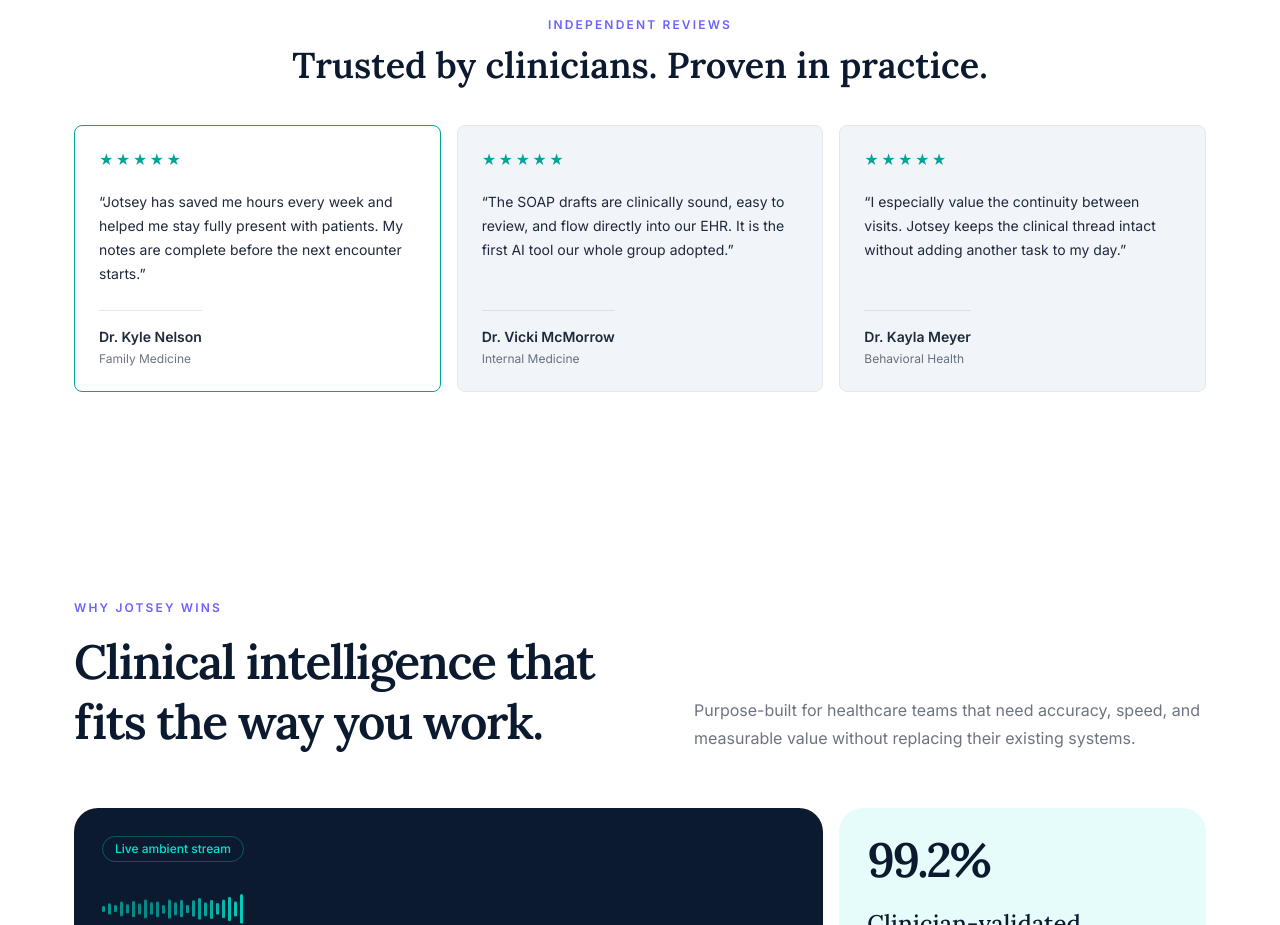
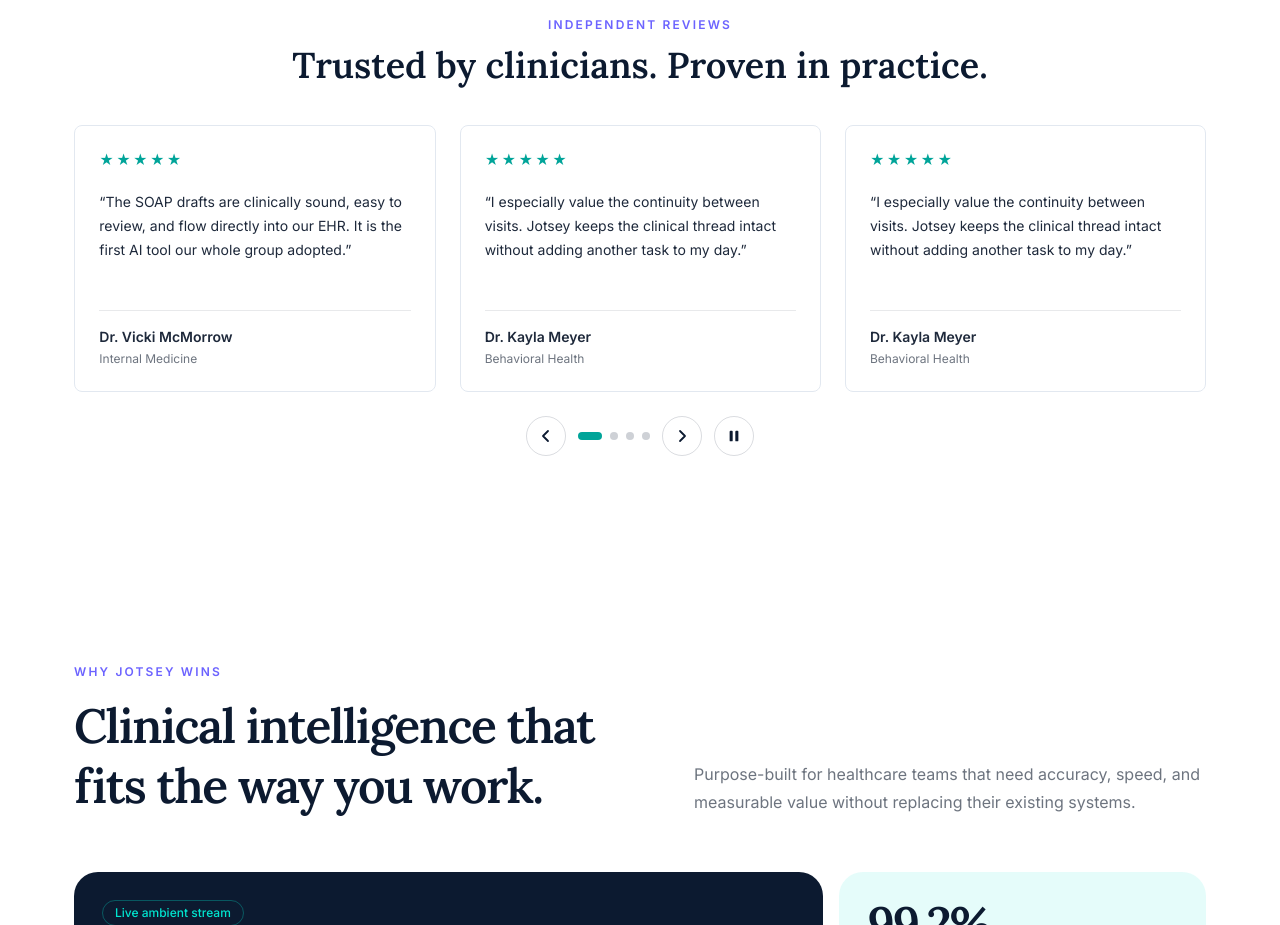
Before and after one commit to sumqdevelopers/Jotsey-landing-page, a React (Vite) app: page / in a window 1280 px wide. Shown: the part 2400-3325 px from the top of the page. Built offline with nearby package versions, Linux system fonts and the light colour scheme; the HTML template or start-up script is replaced by a standard one.

Commit message:
Turn reviews into an auto-sliding carousel with swipe, dots and pause control

```diff
--- a/src/data/reviews.ts
+++ b/src/data/reviews.ts
@@ -19,4 +19,20 @@
     name: "Dr. Kayla Meyer",
     role: "Behavioral Health",
   },
+    {
+    quote:
+      "I especially value the continuity between visits. Jotsey keeps the clinical thread intact without adding another task to my day.",
+    name: "Dr. Kayla Meyer",
+    role: "Behavioral Health",
+  },    {
+    quote:
+      "I especially value the continuity between visits. Jotsey keeps the clinical thread intact without adding another task to my day.",
+    name: "Dr. Kayla Meyer",
+    role: "Behavioral Health",
+  },    {
+    quote:
+      "I especially value the continuity between visits. Jotsey keeps the clinical thread intact without adding another task to my day.",
+    name: "Dr. Kayla Meyer",
+    role: "Behavioral Health",
+  },
 ]
--- /dev/null
+++ b/src/hooks/useCarousel.ts
@@ -0,0 +1,95 @@
+import { useCallback, useEffect, useRef, useState } from "react"
+
+interface CarouselOptions {
+  /** Delay between automatic advances. */
+  intervalMs?: number
+}
+
+/**
+ * State for a scroll-snap carousel: which slide is first in view, how many fit,
+ * prev/next/dot navigation, and auto-advance that pauses on hover, focus, touch,
+ * a hidden tab, the visitor's pause button, or a reduced-motion preference.
+ */
+export function useCarousel(count: number, { intervalMs = 5000 }: CarouselOptions = {}) {
+  const trackRef = useRef<HTMLDivElement>(null)
+  const [index, setIndex] = useState(0)
+  const [perView, setPerView] = useState(1)
+  const [playing, setPlaying] = useState(true)
+  const [interacting, setInteracting] = useState(false)
+  const [reduceMotion] = useState(
+    () => window.matchMedia("(prefers-reduced-motion: reduce)").matches,
+  )
+  const pages = Math.max(1, count - perView + 1)
+
+  /** Distance between the starts of two neighbouring slides. */
+  const step = useCallback(() => {
+    const track = trackRef.current
+    const first = track?.firstElementChild as HTMLElement | null
+    if (!track || !first) return 0
+    const gap = Number.parseFloat(getComputedStyle(track).columnGap) || 0
+    return first.offsetWidth + gap
+  }, [])
+
+  // Keep "slides per view" and the current slide in sync with layout and scrolling.
+  useEffect(() => {
+    const track = trackRef.current
+    if (!track) return
+    const sync = () => {
+      const size = step()
+      if (!size) return
+      const fit = Math.max(1, Math.round((track.clientWidth + size - track.firstElementChild!.clientWidth) / size))
+      setPerView(fit)
+      setIndex(Math.min(Math.round(track.scrollLeft / size), Math.max(0, count - fit)))
+    }
+    sync()
+    const observer = new ResizeObserver(sync)
+    observer.observe(track)
+    track.addEventListener("scroll", sync, { passive: true })
+    return () => {
+      observer.disconnect()
+      track.removeEventListener("scroll", sync)
+    }
+  }, [count, step])
+
+  const goTo = useCallback(
+    (target: number) => {
+      const track = trackRef.current
+      if (!track) return
+      const clamped = ((target % pages) + pages) % pages
+      track.scrollTo({ left: clamped * step(), behavior: reduceMotion ? "auto" : "smooth" })
+    },
+    [pages, step, reduceMotion],
+  )
+
+  // Auto-advance; restarting on every slide change resets the timer after manual moves.
+  const autoplay = playing && !interacting && !reduceMotion && pages > 1
+  useEffect(() => {
+    if (!autoplay) return
+    const timer = window.setTimeout(() => {
+      if (!document.hidden) goTo(index + 1)
+    }, intervalMs)
+    return () => window.clearTimeout(timer)
+  }, [autoplay, index, goTo, intervalMs])
+
+  const interactionHandlers = {
+    onMouseEnter: () => setInteracting(true),
+    onMouseLeave: () => setInteracting(false),
+    onFocus: () => setInteracting(true),
+    onBlur: () => setInteracting(false),
+    onTouchStart: () => setInteracting(true),
+    onTouchEnd: () => setInteracting(false),
+  }
+
+  return {
+    trackRef,
+    index,
+    pages,
+    perView,
+    goTo,
+    playing,
+    togglePlaying: () => setPlaying((value) => !value),
+    canAutoplay: !reduceMotion && pages > 1,
+    autoplaying: autoplay,
+    interactionHandlers,
+  }
+}
--- /dev/null
+++ b/src/sections/reviews/CarouselControls.tsx
@@ -0,0 +1,73 @@
+import { cx } from "@/lib/cx"
+
+interface CarouselControlsProps {
+  pages: number
+  index: number
+  onSelect: (index: number) => void
+  canAutoplay: boolean
+  playing: boolean
+  onTogglePlaying: () => void
+  label: string
+}
+
+const iconButton =
+  "grid size-10 place-items-center rounded-full border border-ink/15 text-ink transition-colors hover:border-accent-teal hover:text-accent-teal"
+
+export default function CarouselControls({
+  pages,
+  index,
+  onSelect,
+  canAutoplay,
+  playing,
+  onTogglePlaying,
+  label,
+}: CarouselControlsProps) {
+  return (
+    <div className="mt-6 flex items-center justify-center gap-3">
+      <button className={iconButton} type="button" onClick={() => onSelect(index - 1)} aria-label={`Previous ${label}`}>
+        <svg className="size-4" viewBox="0 0 16 16" fill="none" stroke="currentColor" strokeWidth="1.8" strokeLinecap="round" strokeLinejoin="round" aria-hidden="true">
+          <path d="M10 3 5 8l5 5" />
+        </svg>
+      </button>
+      <div className="flex items-center gap-2">
+        {Array.from({ length: pages }, (_, page) => (
+          <button
+            className={cx(
+              "h-2 rounded-full transition-all duration-300",
+              page === index ? "w-6 bg-accent-teal" : "w-2 bg-ink/20 hover:bg-ink/40",
+            )}
+            key={page}
+            type="button"
+            onClick={() => onSelect(page)}
+            aria-label={`Go to ${label} ${page + 1}`}
+            aria-current={page === index ? "true" : undefined}
+          />
+        ))}
+      </div>
+      <button className={iconButton} type="button" onClick={() => onSelect(index + 1)} aria-label={`Next ${label}`}>
+        <svg className="size-4" viewBox="0 0 16 16" fill="none" stroke="currentColor" strokeWidth="1.8" strokeLinecap="round" strokeLinejoin="round" aria-hidden="true">
+          <path d="m6 3 5 5-5 5" />
+        </svg>
+      </button>
+      {canAutoplay && (
+        <button
+          className={iconButton}
+          type="button"
+          onClick={onTogglePlaying}
+          aria-label={playing ? "Pause automatic sliding" : "Resume automatic sliding"}
+        >
+          {playing ? (
+            <svg className="size-3.5" viewBox="0 0 16 16" fill="currentColor" aria-hidden="true">
+              <rect x="3" y="2" width="3.5" height="12" rx="1" />
+              <rect x="9.5" y="2" width="3.5" height="12" rx="1" />
+            </svg>
+          ) : (
+            <svg className="size-3.5" viewBox="0 0 16 16" fill="currentColor" aria-hidden="true">
+              <path d="M4 2.5v11a1 1 0 0 0 1.5.86l9-5.5a1 1 0 0 0 0-1.72l-9-5.5A1 1 0 0 0 4 2.5Z" />
+            </svg>
+          )}
+        </button>
+      )}
+    </div>
+  )
+}
--- a/src/sections/reviews/ReviewCard.tsx
+++ b/src/sections/reviews/ReviewCard.tsx
@@ -3,22 +3,17 @@
 
 interface ReviewCardProps {
   review: Review
-  active: boolean
-  onSelect: () => void
+  /** Accent the card currently in focus (used when one card is shown at a time). */
+  highlighted: boolean
 }
 
-export default function ReviewCard({ review, active, onSelect }: ReviewCardProps) {
+export default function ReviewCard({ review, highlighted }: ReviewCardProps) {
   return (
-    <button
+    <figure
       className={cx(
-        "flex min-h-[240px] flex-col rounded-lg border p-6 text-left transition",
-        active
-          ? "border-accent-teal bg-surface-raised"
-          : "border-border-subtle bg-surface-subtle dark:bg-surface-raised/70",
+        "flex h-full min-h-[240px] flex-col rounded-lg border bg-surface-raised p-6 transition-colors duration-300",
+        highlighted ? "border-accent-teal" : "border-border-subtle",
       )}
-      type="button"
-      aria-pressed={active}
-      onClick={onSelect}
     >
       <span
         className="text-sm tracking-[0.16em] text-accent-teal"
@@ -27,17 +22,13 @@
       >
         ★★★★★
       </span>
-      <span className="mt-5 flex-1 text-[14px] leading-6 text-brand-slate">
+      <blockquote className="mt-5 flex-1 text-[14px] leading-6 text-brand-slate">
         “{review.quote}”
-      </span>
-      <span className="mt-6 border-t border-brand-slate/10 pt-4">
-        <span className="block text-sm font-semibold text-brand-slate">
-          {review.name}
-        </span>
-        <span className="mt-1 block text-xs text-brand-slate/65">
-          {review.role}
-        </span>
-      </span>
-    </button>
+      </blockquote>
+      <figcaption className="mt-6 border-t border-brand-slate/10 pt-4">
+        <span className="block text-sm font-semibold text-brand-slate">{review.name}</span>
+        <span className="mt-1 block text-xs text-brand-slate/65">{review.role}</span>
+      </figcaption>
+    </figure>
   )
 }
--- a/src/sections/reviews/Reviews.tsx
+++ b/src/sections/reviews/Reviews.tsx
@@ -1,11 +1,12 @@
-import { useState } from "react"
 import Container from "@/components/ui/Container"
 import SectionHeading from "@/components/ui/SectionHeading"
 import { reviews } from "@/data/reviews"
+import { useCarousel } from "@/hooks/useCarousel"
+import CarouselControls from "@/sections/reviews/CarouselControls"
 import ReviewCard from "@/sections/reviews/ReviewCard"
 
 export default function Reviews() {
-  const [activeIndex, setActiveIndex] = useState(0)
+  const carousel = useCarousel(reviews.length)
 
   return (
     <section className="bg-surface-card py-24" aria-labelledby="reviews-title">
@@ -17,15 +18,44 @@
           title="Trusted by clinicians. Proven in practice."
           titleId="reviews-title"
         />
-        <div className="grid gap-4 md:grid-cols-3">
-          {reviews.map((review, index) => (
-            <ReviewCard
-              active={activeIndex === index}
-              key={review.name}
-              onSelect={() => setActiveIndex(index)}
-              review={review}
+        <div
+          role="region"
+          aria-roledescription="carousel"
+          aria-label="Clinician reviews"
+          {...carousel.interactionHandlers}
+        >
+          {/* 1 card per view on phones, 2 on tablets, 3 on desktop; swipe or scroll natively. */}
+          <div
+            className="flex snap-x snap-mandatory gap-4 overflow-x-auto overscroll-x-contain lg:gap-6 [scrollbar-width:none] [&::-webkit-scrollbar]:hidden"
+            ref={carousel.trackRef}
+            aria-live={carousel.autoplaying ? "off" : "polite"}
+          >
+            {reviews.map((review, index) => (
+              <div
+                className="shrink-0 basis-full snap-start md:basis-[calc((100%-1rem)/2)] lg:basis-[calc((100%-3rem)/3)]"
+                key={review.name}
+                role="group"
+                aria-roledescription="slide"
+                aria-label={`${index + 1} of ${reviews.length}`}
+              >
+                <ReviewCard
+                  highlighted={carousel.perView === 1 && index === carousel.index}
+                  review={review}
+                />
+              </div>
+            ))}
+          </div>
+          {carousel.pages > 1 && (
+            <CarouselControls
+              canAutoplay={carousel.canAutoplay}
+              index={carousel.index}
+              label="review"
+              onSelect={carousel.goTo}
+              onTogglePlaying={carousel.togglePlaying}
+              pages={carousel.pages}
+              playing={carousel.playing}
             />
-          ))}
+          )}
         </div>
       </Container>
     </section>
```
